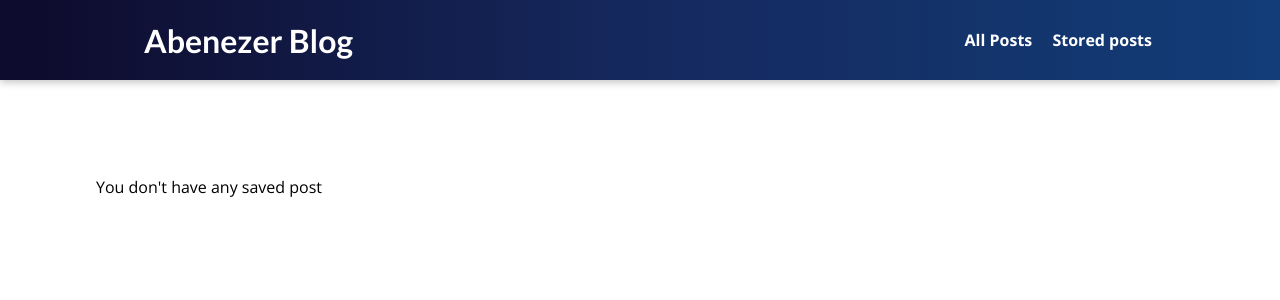
After one commit to Abenezerjr/Blog_page, a Django app: page /read-later in a window 1280 px wide. The commit adds this page. Shown: the top 300 px of the page. Run offline with Django 4.2, Linux system fonts and the light colour scheme.

Commit message:
Update post-detail.html and base.html to include 'Read Later' functionality and 'Stored posts' navigation link

```diff
--- /dev/null
+++ b/blog/static/blog/stored-posts.css
@@ -0,0 +1,58 @@
+
+body{
+background:-webkit-radial-gradient(circle at 3% 25%, rgba(0, 40, 83, 1) 0%, rgba(4, 12, 24, 1) 25%);
+}
+
+
+#main-navigation {
+  background: linear-gradient(90deg, rgba(14,12,46,1) 3%, rgba(21,40,93,1) 49%, rgba(18,61,120,1) 100%);
+  box-shadow: 0 2px 8px rgba(0, 0, 0, 0.25);
+}
+#stored-posts{
+  margin: 8rem auto 1rem auto;
+  padding: 2rem;
+  width: 90%;
+  /*max-width: 50rem;*/
+}
+
+#stored-posts ul{
+  list-style: none;
+  margin: 0;
+  padding: 0;
+}
+#stored-posts li{
+
+  padding: -2rem;
+  margin: 1rem 0;
+   border-radius:15px ;
+  box-shadow: 0 2px 15px rgb(0,0,0,0.25);
+  border: white;
+  width: 90%;
+  max-width: 40rem
+}
+#stored-posts a {
+  display: block;
+  width: 100%;
+  padding: 1rem;
+  text-decoration: none;
+  color: orangered;
+  font-weight: bold;
+}
+#stored-posts li:hover,
+#stored-posts li:active{
+  transform: scale(1.1);
+  background-color: #1a1525;
+
+
+
+}
+#stored-posts a img {
+  width : 6rem;
+  height: 6rem;
+  border-radius: 12px;
+  transform: rotateZ(0deg);
+  border: 5px solid white;
+  margin-left: 25rem;
+
+  max-width: 100%;
+}
--- /dev/null
+++ b/blog/templates/blog/stored-posts.html
@@ -0,0 +1,29 @@
+{% extends "base.html" %}
+{% load static %}
+{% block title %}
+MY Stored Post
+{% endblock %}
+{% block css_file %}
+    <link rel="stylesheet" href="{% static "blog/stored-posts.css" %}">
+{% endblock %}
+{% block content %}
+
+    <section id="stored-posts">
+    {% if  not has_posts %}
+    <p>You don't have any saved post</p>
+    {% endif %}
+
+    <ul>
+        {% for  post in posts %}
+        <li><a href="{% url "post-detail-page" post.slug %}">{{ post.title }}
+            <img src="{{ post.image.url }}"> </a> </li>
+        {% endfor %}
+
+
+
+    </ul>
+
+
+
+    </section>
+{% endblock %}
--- a/templates/base.html
+++ b/templates/base.html
@@ -13,7 +13,9 @@
  <header id="main-navigation">
           <h1> <a href="{% url "starting_page" %}">Abenezer Blog</a></h1>
       <nav>
-          <h4> <a href="{% url "posts-page" %}">All Posts</a> </h4>
+           <a href="{% url "posts-page" %}">All Posts</a>
+           <a href="{% url "read-later" %}">Stored posts</a>
+
       </nav>
     </header>
 {%block content  %}
```
Also changed, not shown: blog/templates/blog/post-detail.html (+8 -1 lines), blog/static/blog/images/th.png (added), db.sqlite3.
